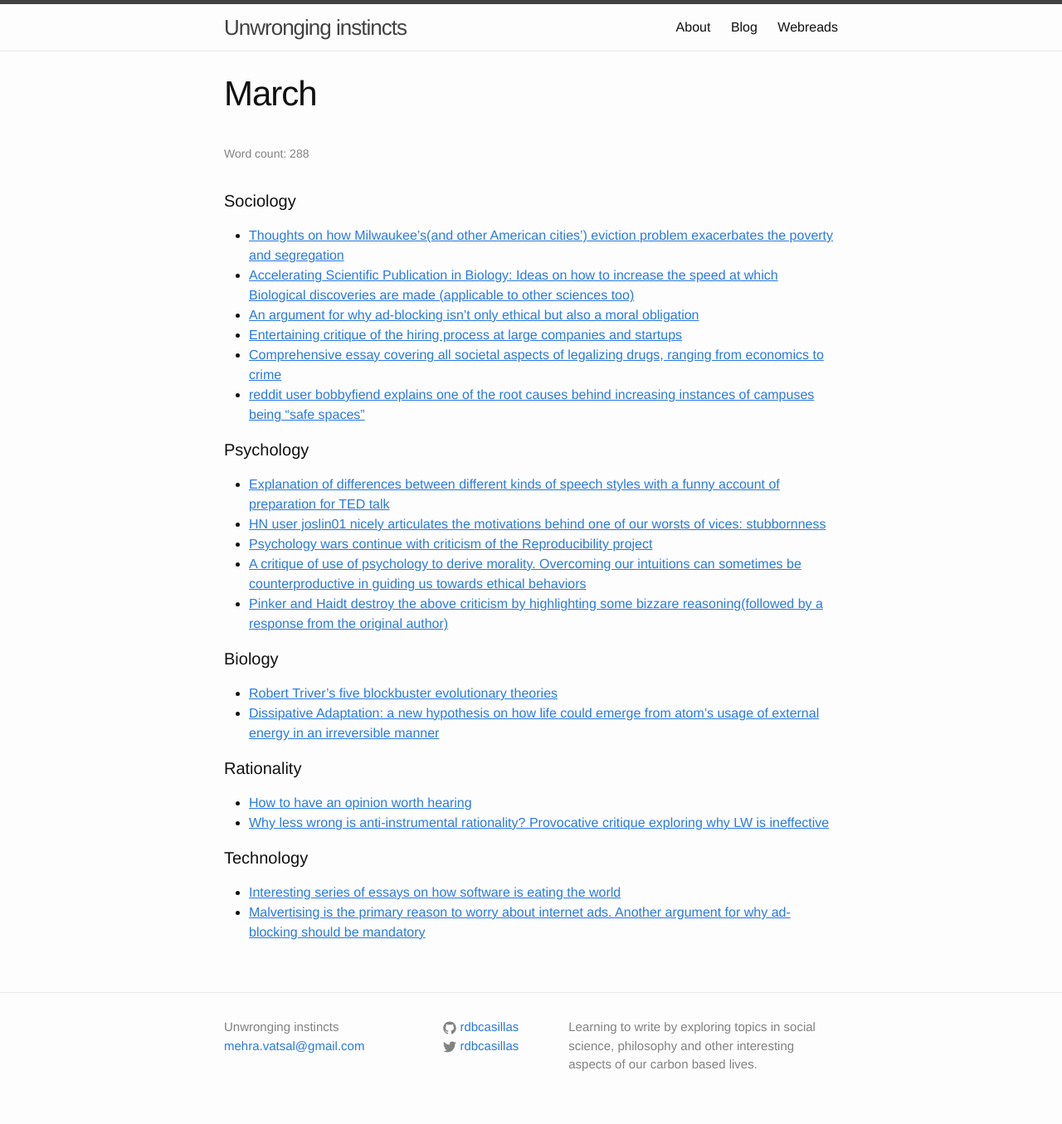
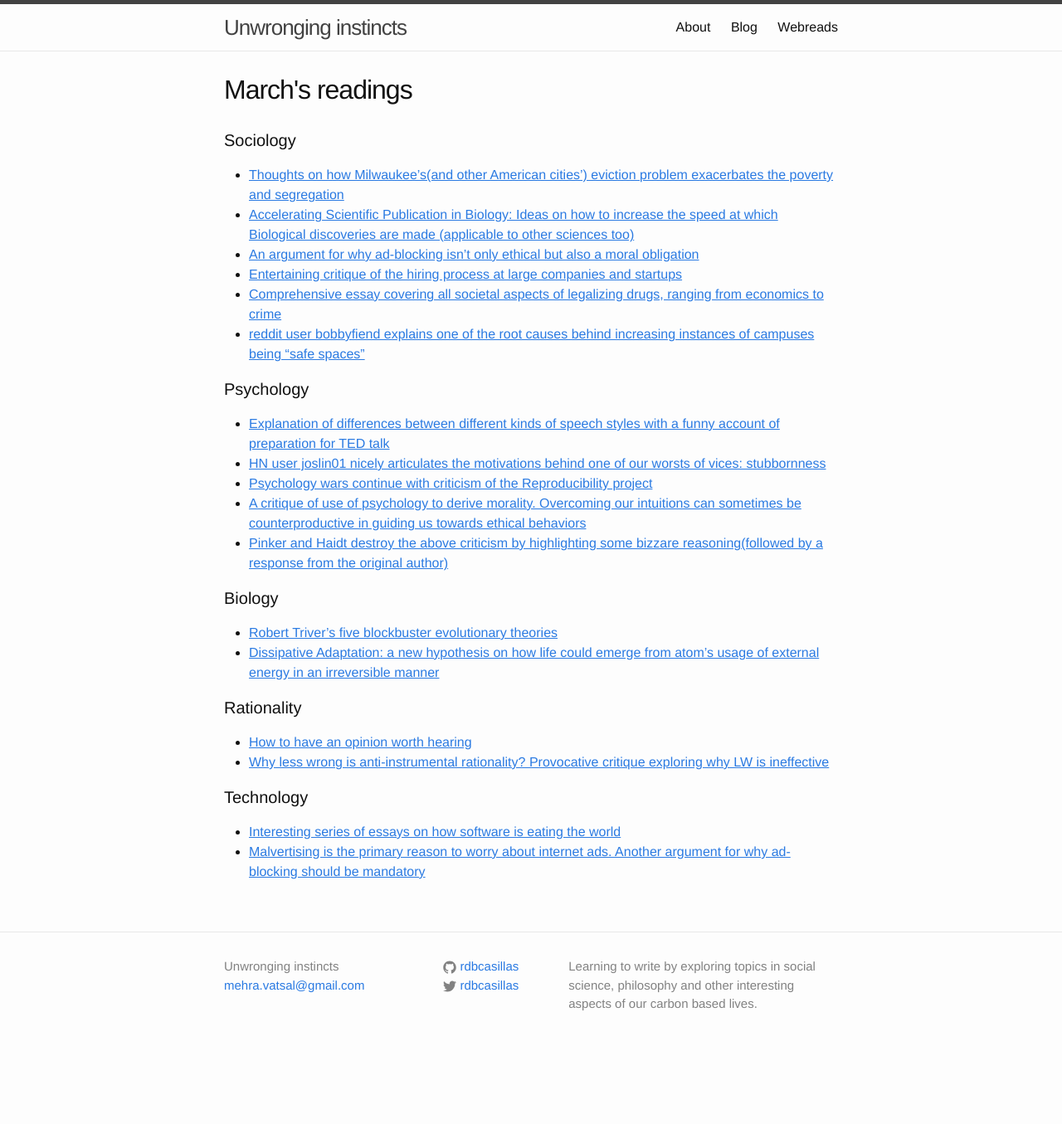
Before and after one commit to rdbcasillas/rdbcasillas.github.io, a Jekyll site: the page built from _posts/webreads/2016-03-24-March.md, in a window 1280 px wide. Shown: the whole page at 83% size. Built offline with Jekyll 4.4.1, drawn with Linux system fonts in a browser that asks for light colours; Markdown is read by kramdown in place of the engine named in the settings; after the commit the page ends 1282 px from its top, so only the background shows below that.

Commit message:
more formatting changes to make webreads look better

```diff
--- a/_includes/webreadings.html
+++ b/_includes/webreadings.html
@@ -1,4 +1,6 @@
 <div class="home">
+
+  <h1 class="page-heading">2016</h1>
 
   <ul class="post-list">
     {% for post in site.categories.webreads %}
--- /dev/null
+++ b/_layouts/links.html
@@ -0,0 +1,39 @@
+---
+layout: default
+comments: true
+---
+<div class="post">
+
+  <header class="post-header">
+  <h2 class="post-title">{{ page.title }}'s readings</h2>
+  </header>
+
+  <article class="post-content">
+    {{ content }}
+  </article>
+
+  {% if page.comments %}
+    <div id="disqus_thread"></div>
+    <script>
+    /**
+     *  RECOMMENDED CONFIGURATION VARIABLES: EDIT AND UNCOMMENT THE SECTION BELOW TO INSERT DYNAMIC VALUES FROM YOUR PLATFORM OR CMS.
+     *  LEARN WHY DEFINING THESE VARIABLES IS IMPORTANT: https://disqus.com/admin/universalcode/#configuration-variables
+     */
+
+    var disqus_config = function () {
+//        this.page.url = {{ page.url }}   // Replace PAGE_URL with your page's canonical URL variable
+//        this.page.identifier = PAGE_IDENTIFIER; // Replace PAGE_IDENTIFIER with your page's unique identifier variable
+    };
+
+    var disqus_developer=1;
+    (function() {  // REQUIRED CONFIGURATION VARIABLE: EDIT THE SHORTNAME BELOW
+        var d = document, s = d.createElement('script');
+
+        s.src = '//rdbcasillas.disqus.com/embed.js';  // IMPORTANT: Replace EXAMPLE with your forum shortname!
+
+        s.setAttribute('data-timestamp', +new Date());
+        (d.head || d.body).appendChild(s);
+    })();
+   </script>
+  {% endif %}
+</div>
--- a/_sass/_layout.scss
+++ b/_sass/_layout.scss
@@ -163,6 +163,9 @@
  */
 .page-content {
     padding: $spacing-unit 0;
+    h1{
+        font-size: 36px
+    }
 }
 
 .page-heading {
@@ -198,7 +201,7 @@
 }
 
 .post-title {
-    font-size: 42px;
+    font-size: 32px;
     letter-spacing: -1px;
     line-height: 1;
 
```
Also changed, not shown: _posts/webreads/2016-01-24-January.md (+1 -1 lines), _posts/webreads/2016-02-24-Febraury.md (+1 -1 lines), _posts/webreads/2016-03-24-March.md (+1 -1 lines).
